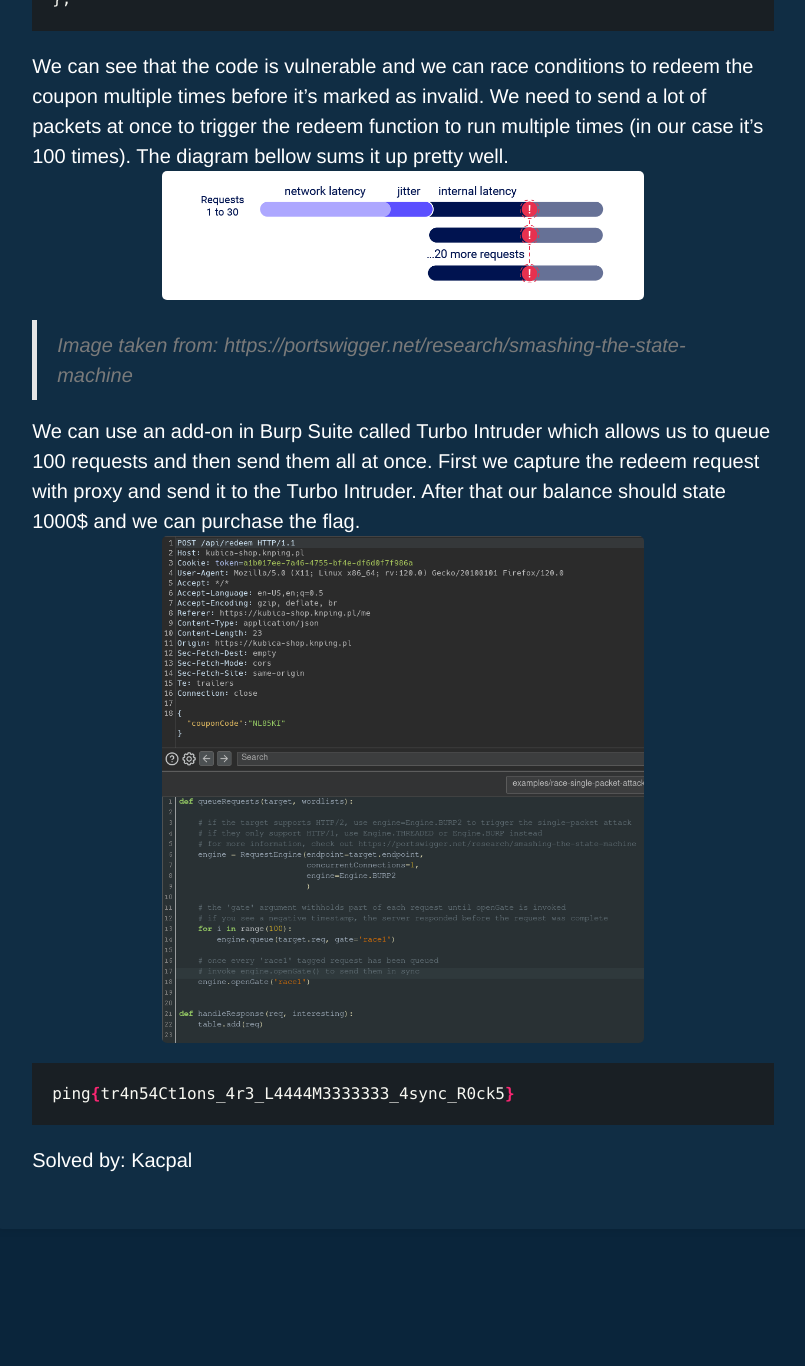
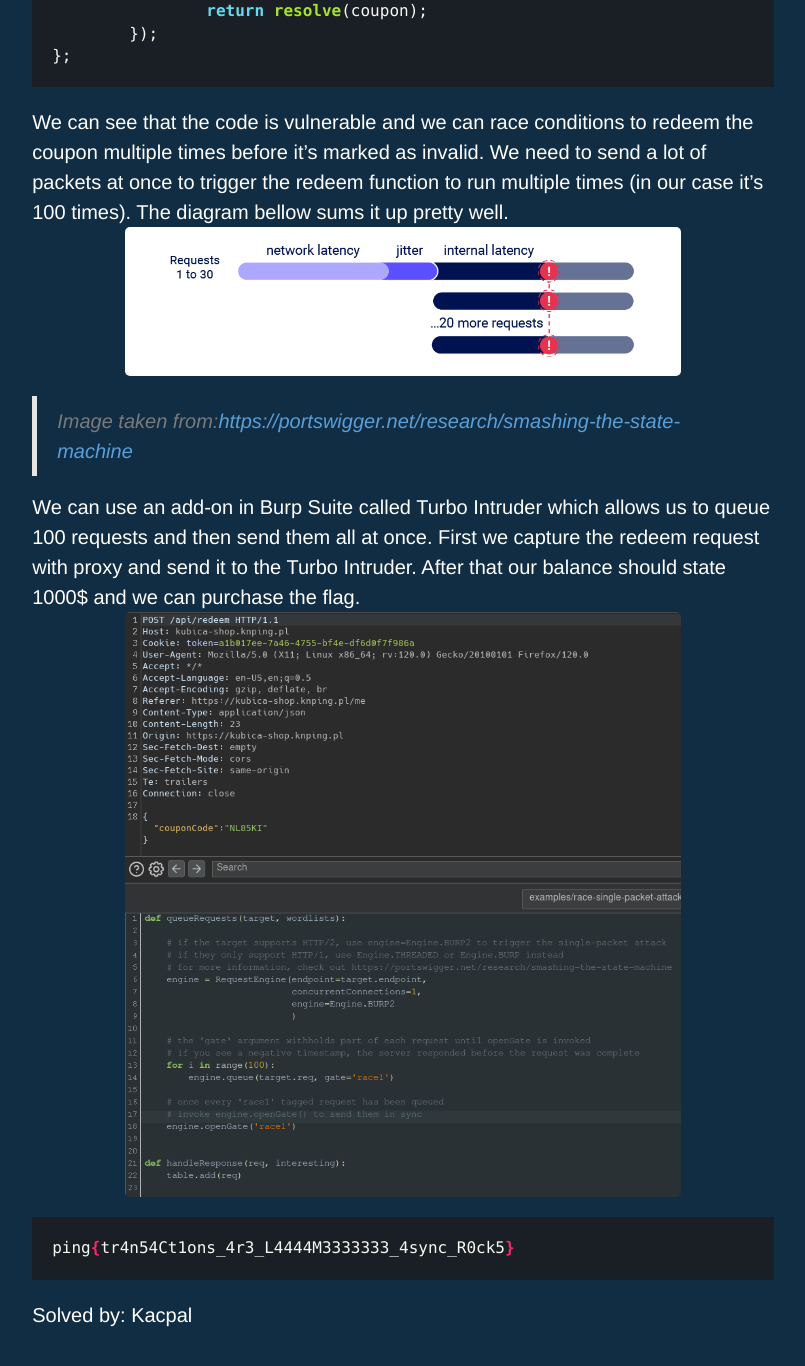
Before and after one commit to GARN3K/garn3k.github.io, a Jekyll site: the page built from _ctfs/ping2023.md, in a window 1280 px wide and 1400 px high, scrolled down 16196 px. Shown: the top 1366 px of the window, without its empty margins (237-1042 px from the left). Built offline with Jekyll 4.4.1, drawn with Linux system fonts in a browser that asks for light colours; before the commit the page ends 17441 px from its top, so only the background shows below that.

Commit message:
Futher mobile improvments

````diff
--- a/_ctfs/ping2023.md
+++ b/_ctfs/ping2023.md
@@ -556,7 +556,7 @@
 ```
 We can see that the code is vulnerable and we can race conditions to redeem the coupon multiple times before it's marked as invalid. We need to send a lot of packets at once to trigger the redeem function to run multiple times (in our case it's 100 times). The diagram bellow sums it up pretty well.
 ![race_conidtion_diagram](../images/ctf/ping2023/race_diagram.png)
->*Image taken from: https://portswigger.net/research/smashing-the-state-machine*
+>*Image taken from:[https://portswigger.net/research/smashing-the-state-machine](https://portswigger.net/research/smashing-the-state-machine)*
 
 
 We can use an add-on in Burp Suite called Turbo Intruder which allows us to queue 100 requests and then send them all at once. First we capture the redeem request with proxy and send it to the Turbo Intruder. After that our balance should state 1000$ and we can purchase the flag.
--- a/css/style.scss
+++ b/css/style.scss
@@ -78,6 +78,8 @@
 // Body text
 li,
 p {
+  word-wrap: break-word; /* Fallback */
+  overflow-wrap: break-word; /* Standard property */
   margin-top: 0;
   // margin-bottom: 0;
 }
@@ -158,7 +160,7 @@
 
 img {
   display: block;
-  max-width: 65%;
+  max-width: 75%;
   border-radius: 5px;
   margin-left: auto;
   margin-right: auto;
@@ -348,7 +350,7 @@
     padding-right: 0.5rem;
   }
   p{
-    font-size:100%
+    font-size:90%
   }
   h1 {
   font-size: 1.4rem;
@@ -384,10 +386,19 @@
     color: inherit;
     background-color: transparent;
   }
+  }
+
+  img {
+  margin: 0.5rem 0px;
+  max-width: 95%;
+  border-radius: 2px;
+  }
+
+
 }
 
 
-}
+
 ///////////////////////////////////////////////////
 //  Masthead
 
````
